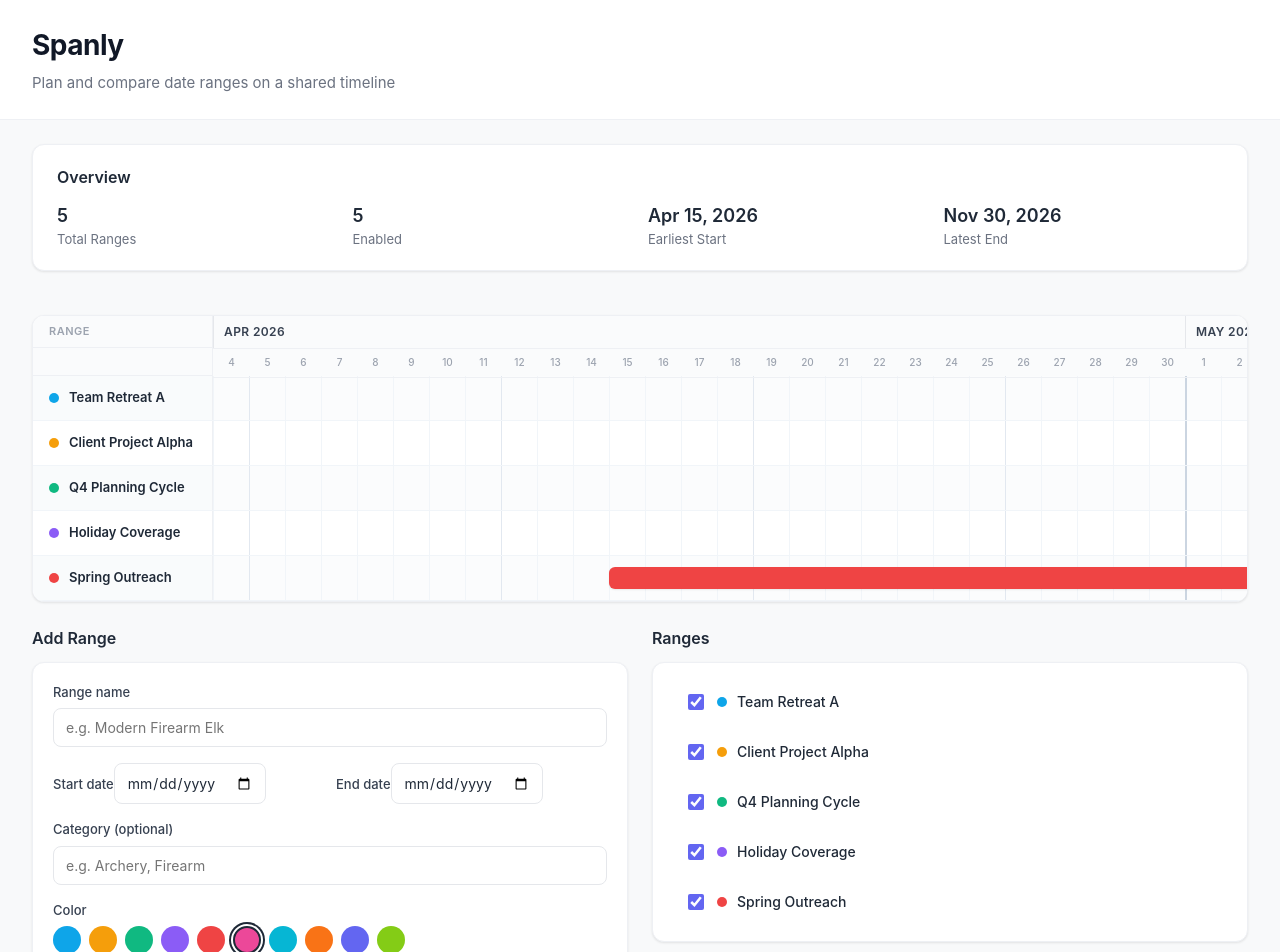
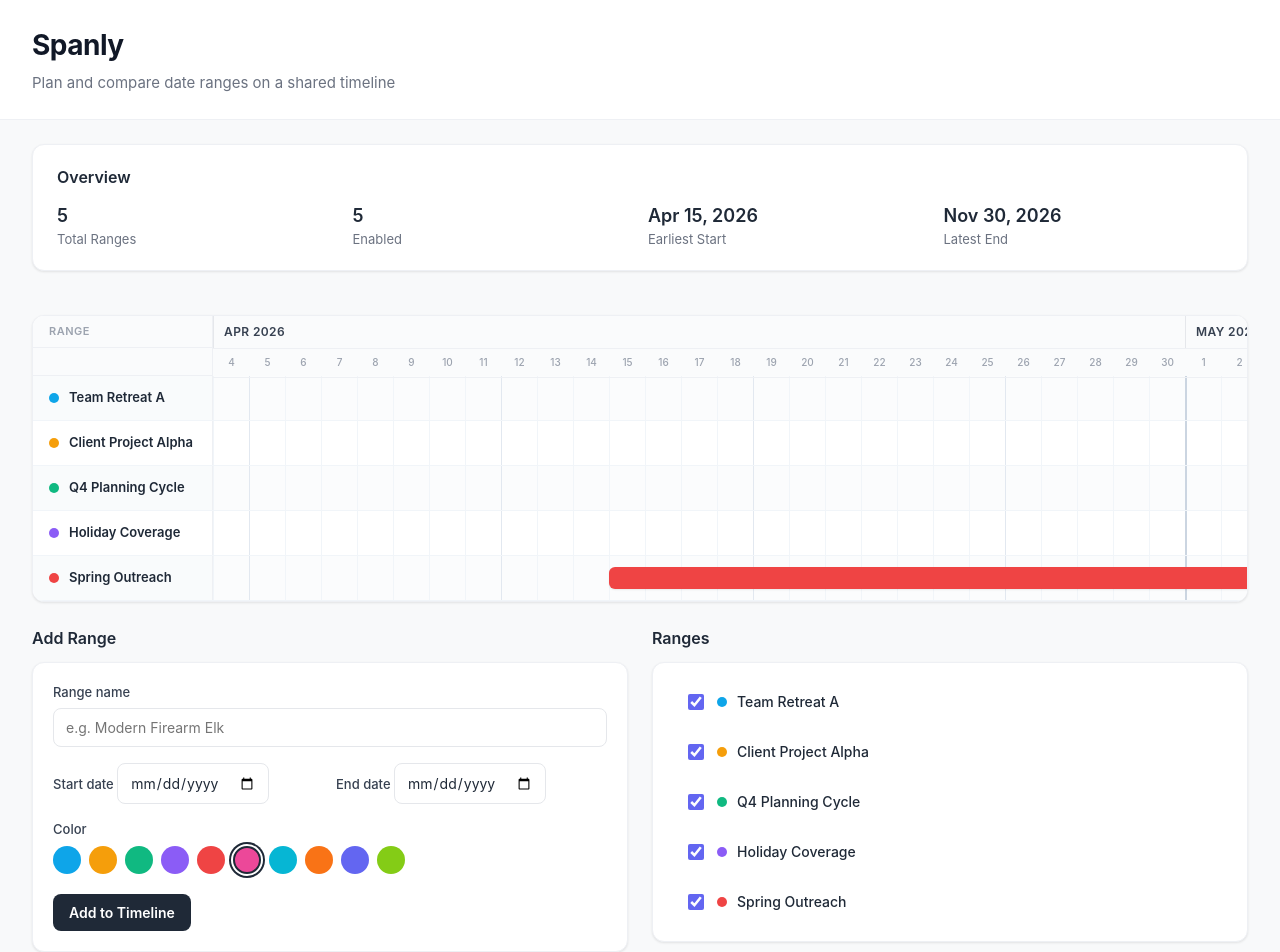
Before and after one commit to TheMustyCow/spanly, a React (Vite) app: page / in a window 1280 px wide. Shown: the top 952 px of the page. Built offline with nearby package versions, Linux system fonts and the light colour scheme.

Commit message:
Style changes and removed category option

```diff
--- a/src/components/ControlPanel.tsx
+++ b/src/components/ControlPanel.tsx
@@ -130,7 +130,7 @@ export const ControlPanel: React.FC<ControlPanelProps> = ({ ranges, onUpdate })
 
           <div className="form-row date-row">
             <div>
-              <label htmlFor="startDate">Start date</label>
+              <label htmlFor="startDate">Start date </label>
               <input
                 id="startDate"
                 type="date"
@@ -140,7 +140,7 @@ export const ControlPanel: React.FC<ControlPanelProps> = ({ ranges, onUpdate })
               {errors.startDate && <span className="error">{errors.startDate}</span>}
             </div>
             <div>
-              <label htmlFor="endDate">End date</label>
+              <label htmlFor="endDate">End date </label>
               <input
                 id="endDate"
                 type="date"
@@ -151,16 +151,7 @@ export const ControlPanel: React.FC<ControlPanelProps> = ({ ranges, onUpdate })
             </div>
           </div>
 
-          <div className="form-row">
-            <label htmlFor="category">Category (optional)</label>
-            <input
-              id="category"
-              type="text"
-              value={form.category}
-              onChange={(e) => setForm({ ...form, category: e.target.value })}
-              placeholder="e.g. Archery, Firearm"
-            />
-          </div>
+
 
           <div className="form-row">
             <label>Color</label>
```
